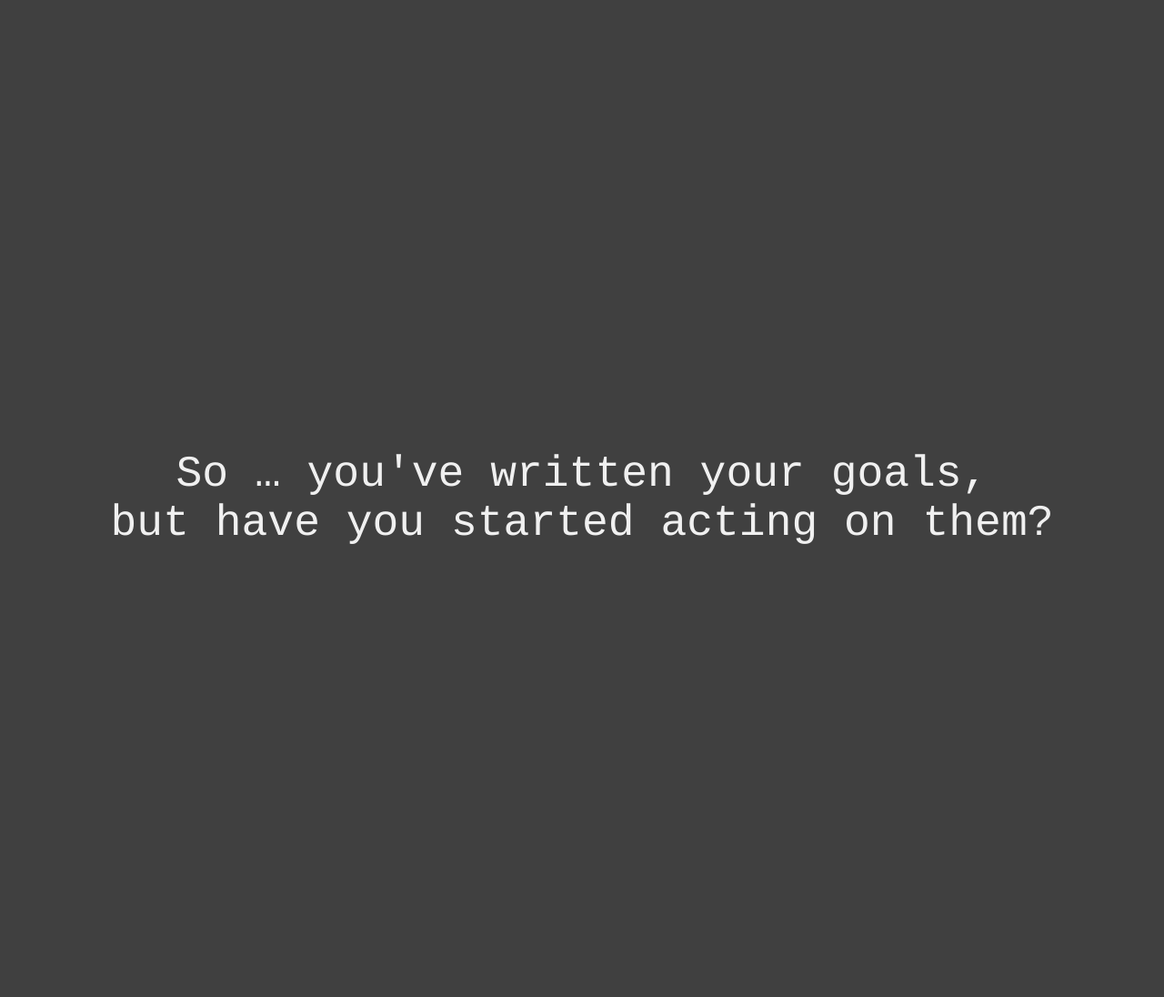
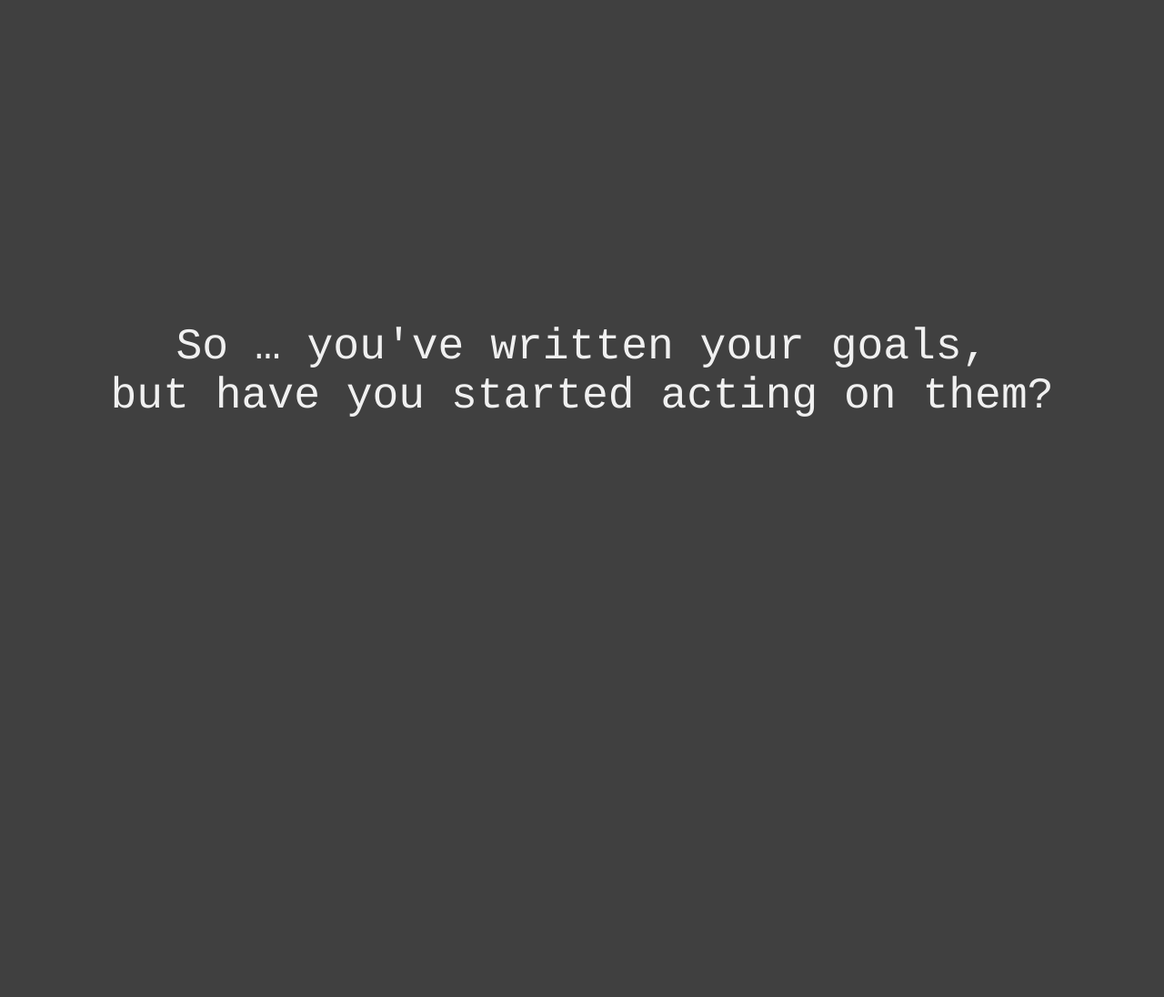
Before and after one commit to TicketmasterMobileStudio/ticketmastermobilestudio.github.io, a Jekyll site: the page images/motd.html, which Jekyll copies as it is, in a window 1280 px wide. Shown: the whole page at 91% size. Built offline with Jekyll 4.4.1, drawn with Linux system fonts in a browser that asks for light colours; after the commit the page ends 900 px from its top, so only the background shows below that.

Commit message:
Adjusted container height on motd

```diff
--- a/images/motd.html
+++ b/images/motd.html
@@ -4,7 +4,7 @@
     <meta http-equiv="refresh" content="60">
 	<style>
 		div.container {
-    		height: 1080px;
+    		height: 800px;
     		position: relative
     	}
 		div.container p {
```
